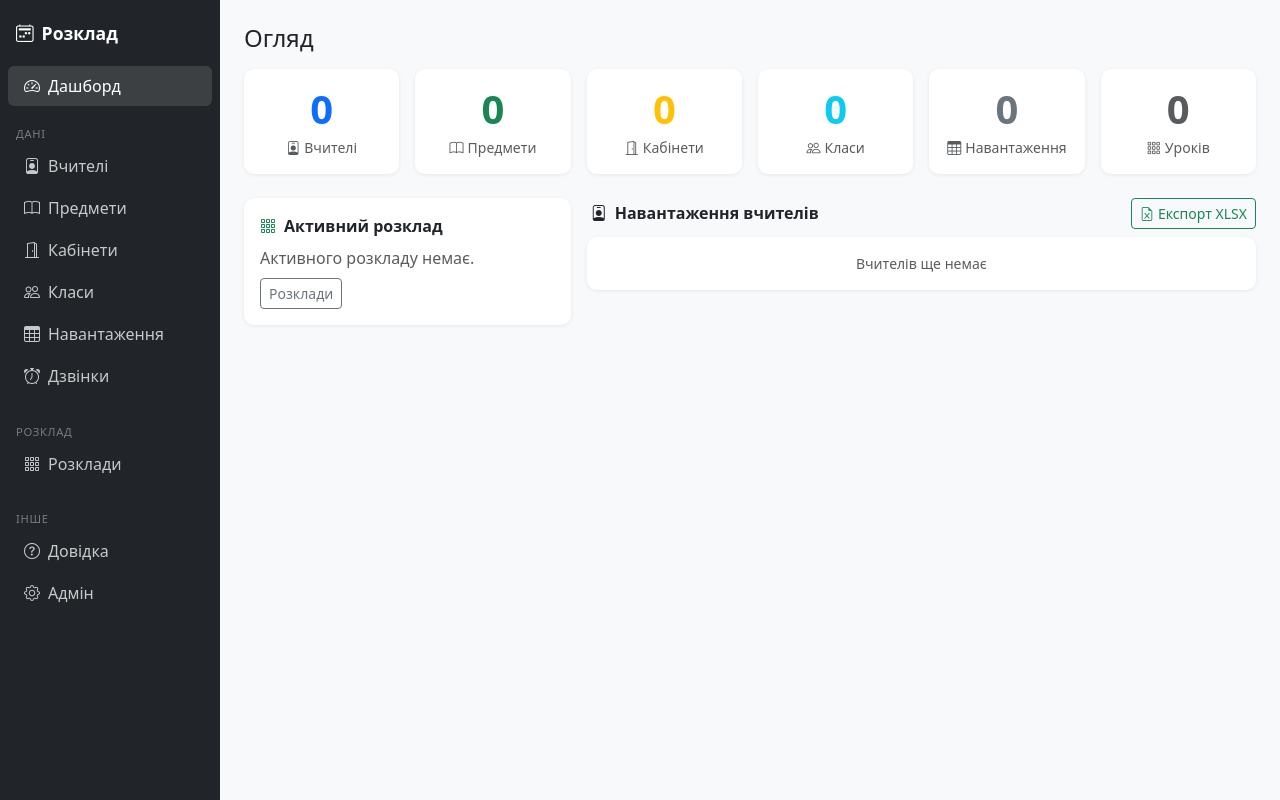
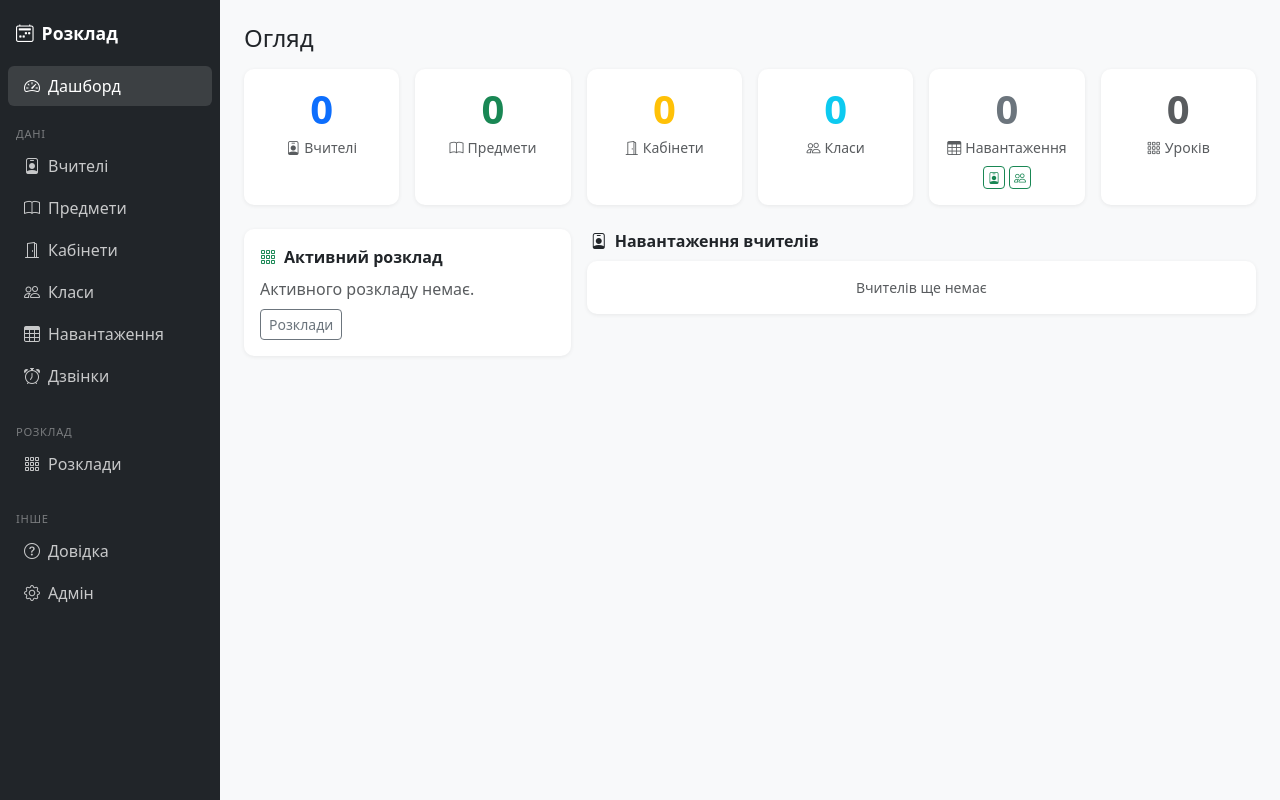
Before and after one commit to praiserok/school_schedule, a Django app: page / in a window 1280 px wide. Run offline with Django 5.2, Linux system fonts and the light colour scheme; data that the repository does not hold is empty.

Commit message:
Feat: XLSX export — class workload by subject/teacher/group
- export_class_load view: generates class_load.xlsx with all
  TeacherSubject rows sorted by class, then subject and teacher.
  Subtotal row per class; grand total at the bottom.
- URL: /export/class-load/
- Dashboard: two export icon-buttons (person-badge / people) inside
  the Навантаження counter card, replacing the old inline button.

Co-Authored-By: Claude Sonnet 4.6 <noreply@anthropic.com>

```diff
--- a/scheduler/templates/scheduler/dashboard.html
+++ b/scheduler/templates/scheduler/dashboard.html
@@ -40,12 +40,20 @@
     </a>
   </div>
   <div class="col-6 col-md-4 col-lg-2">
-    <a href="{% url 'scheduler:ts_list' %}" class="text-decoration-none">
-      <div class="table-card p-3 text-center h-100">
+    <div class="table-card p-3 text-center h-100 d-flex flex-column align-items-center justify-content-between gap-2">
+      <a href="{% url 'scheduler:ts_list' %}" class="text-decoration-none w-100">
         <div class="display-6 fw-bold text-secondary">{{ counts.assignments }}</div>
         <div class="text-muted small mt-1"><i class="bi bi-table me-1"></i>Навантаження</div>
+      </a>
+      <div class="d-flex gap-1 w-100 justify-content-center">
+        <a href="{% url 'scheduler:export_teacher_load' %}" class="btn btn-outline-success btn-sm py-0 px-1" title="Експорт по вчителях">
+          <i class="bi bi-person-badge" style="font-size:.75rem;"></i>
+        </a>
+        <a href="{% url 'scheduler:export_class_load' %}" class="btn btn-outline-success btn-sm py-0 px-1" title="Експорт по класах">
+          <i class="bi bi-people" style="font-size:.75rem;"></i>
+        </a>
       </div>
-    </a>
+    </div>
   </div>
   <div class="col-6 col-md-4 col-lg-2">
     <a href="{% url 'scheduler:schedule_list' %}" class="text-decoration-none">
@@ -85,11 +93,8 @@
 
   {# ── Навантаження вчителів ── #}
   <div class="col-md-8">
-    <div class="d-flex align-items-center justify-content-between mb-2 ps-1">
-      <span class="fw-semibold"><i class="bi bi-person-badge me-2"></i>Навантаження вчителів</span>
-      <a href="{% url 'scheduler:export_teacher_load' %}" class="btn btn-sm btn-outline-success">
-        <i class="bi bi-file-earmark-excel me-1"></i>Експорт XLSX
-      </a>
+    <div class="fw-semibold mb-2 ps-1">
+      <i class="bi bi-person-badge me-2"></i>Навантаження вчителів
     </div>
     {% for subj, teachers in teacher_groups %}
     {# Заголовок предмету #}
--- a/scheduler/urls.py
+++ b/scheduler/urls.py
@@ -58,4 +58,5 @@ urlpatterns = [
 
     # Exports
     path('export/teacher-load/', views.export_teacher_load, name='export_teacher_load'),
+    path('export/class-load/', views.export_class_load, name='export_class_load'),
 ]
--- a/scheduler/views.py
+++ b/scheduler/views.py
@@ -1006,3 +1006,118 @@ def export_teacher_load(request):
     )
     resp['Content-Disposition'] = 'attachment; filename="teacher_load.xlsx"'
     return resp
+
+
+def export_class_load(request):
+    """XLSX: all classes with subjects, teachers, groups and hours."""
+    import io
+    from django.http import HttpResponse
+    import openpyxl
+    from openpyxl.styles import Font, PatternFill, Alignment, Border, Side
+
+    wb = openpyxl.Workbook()
+    ws = wb.active
+    ws.title = 'Навантаження по класах'
+
+    # ── Styles ──
+    hdr_font   = Font(bold=True, color='FFFFFF', size=11)
+    hdr_fill   = PatternFill('solid', fgColor='2C5F8A')
+    total_font = Font(bold=True, size=10)
+    total_fill = PatternFill('solid', fgColor='EAF4EA')
+    center     = Alignment(horizontal='center', vertical='center')
+    thin       = Side(style='thin', color='BFBFBF')
+    border     = Border(left=thin, right=thin, top=thin, bottom=thin)
+
+    def cell(row, col, value, font=None, fill=None, align=None, num_fmt=None):
+        c = ws.cell(row=row, column=col, value=value)
+        if font:    c.font   = font
+        if fill:    c.fill   = fill
+        if align:   c.alignment = align
+        if num_fmt: c.number_format = num_fmt
+        c.border = border
+        return c
+
+    # ── Header ──
+    headers = ['Клас', 'Предмет', 'Вчитель', 'Група', 'Год/тиж']
+    for col, h in enumerate(headers, 1):
+        cell(1, col, h, font=hdr_font, fill=hdr_fill, align=center)
+    ws.row_dimensions[1].height = 20
+
+    # ── Data ──
+    assignments = (
+        TeacherSubject.objects
+        .select_related('teacher', 'subject', 'school_class')
+        .order_by('school_class__grade', 'school_class__letter',
+                  'subject__name', 'group', 'teacher__last_name')
+    )
+
+    row           = 2
+    current_class = None
+    class_total   = 0
+
+    for ts in assignments:
+        cls_name = str(ts.school_class)
+
+        if current_class is not None and cls_name != current_class:
+            cell(row, 1, f'Разом: {current_class}', font=total_font, fill=total_fill)
+            cell(row, 2, '', fill=total_fill)
+            cell(row, 3, '', fill=total_fill)
+            cell(row, 4, '', fill=total_fill)
+            cell(row, 5, class_total, font=total_font, fill=total_fill,
+                 align=center, num_fmt='0.0')
+            ws.merge_cells(start_row=row, start_column=1, end_row=row, end_column=4)
+            row += 1
+            class_total = 0
+
+        current_class = cls_name
+        class_total  += ts.hours_per_week
+
+        cell(row, 1, cls_name, align=center)
+        cell(row, 2, ts.subject.name)
+        cell(row, 3, str(ts.teacher))
+        cell(row, 4, ts.group if ts.group else '', align=center)
+        cell(row, 5, float(ts.hours_per_week), align=center, num_fmt='0.0')
+        row += 1
+
+    # Last class subtotal
+    if current_class:
+        cell(row, 1, f'Разом: {current_class}', font=total_font, fill=total_fill)
+        cell(row, 2, '', fill=total_fill)
+        cell(row, 3, '', fill=total_fill)
+        cell(row, 4, '', fill=total_fill)
+        cell(row, 5, class_total, font=total_font, fill=total_fill,
+             align=center, num_fmt='0.0')
+        ws.merge_cells(start_row=row, start_column=1, end_row=row, end_column=4)
+        row += 1
+
+    # Grand total
+    grand_total = float(TeacherSubject.objects.aggregate(
+        s=models.Sum('hours_per_week')
+    )['s'] or 0)
+    gt_font = Font(bold=True, color='FFFFFF', size=11)
+    gt_fill = PatternFill('solid', fgColor='2C5F8A')
+    cell(row, 1, 'ЗАГАЛОМ', font=gt_font, fill=gt_fill, align=center)
+    cell(row, 2, '', font=gt_font, fill=gt_fill)
+    cell(row, 3, '', font=gt_font, fill=gt_fill)
+    cell(row, 4, '', font=gt_font, fill=gt_fill)
+    cell(row, 5, grand_total, font=gt_font, fill=gt_fill, align=center, num_fmt='0.0')
+    ws.merge_cells(start_row=row, start_column=1, end_row=row, end_column=4)
+
+    # ── Column widths ──
+    ws.column_dimensions['A'].width = 8
+    ws.column_dimensions['B'].width = 26
+    ws.column_dimensions['C'].width = 28
+    ws.column_dimensions['D'].width = 8
+    ws.column_dimensions['E'].width = 12
+
+    ws.freeze_panes = 'A2'
+
+    buf = io.BytesIO()
+    wb.save(buf)
+    buf.seek(0)
+    resp = HttpResponse(
+        buf,
+        content_type='application/vnd.openxmlformats-officedocument.spreadsheetml.sheet',
+    )
+    resp['Content-Disposition'] = 'attachment; filename="class_load.xlsx"'
+    return resp
```
